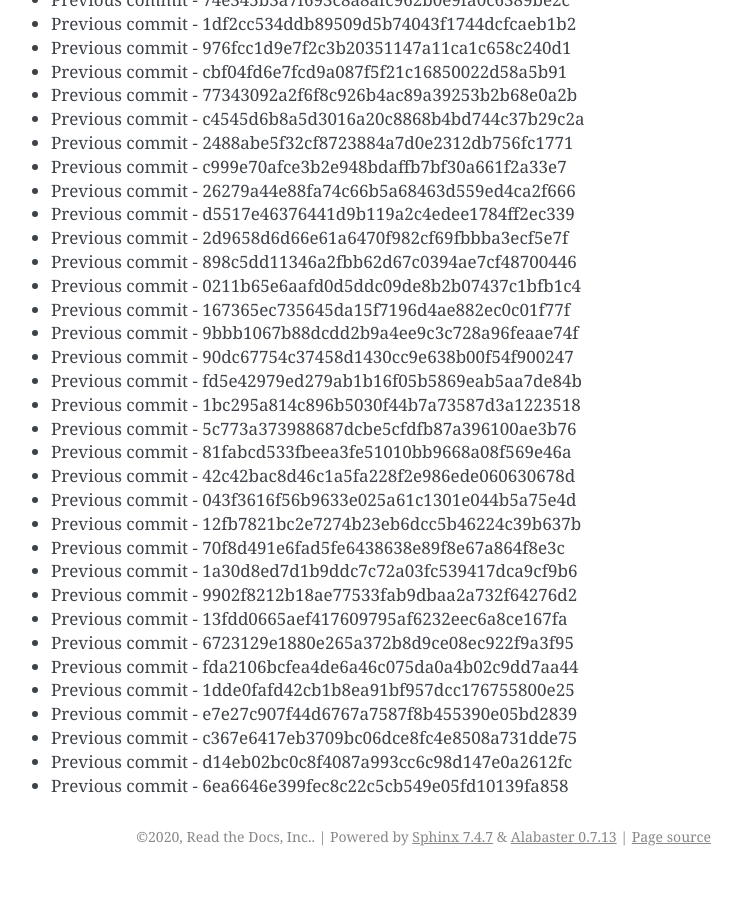
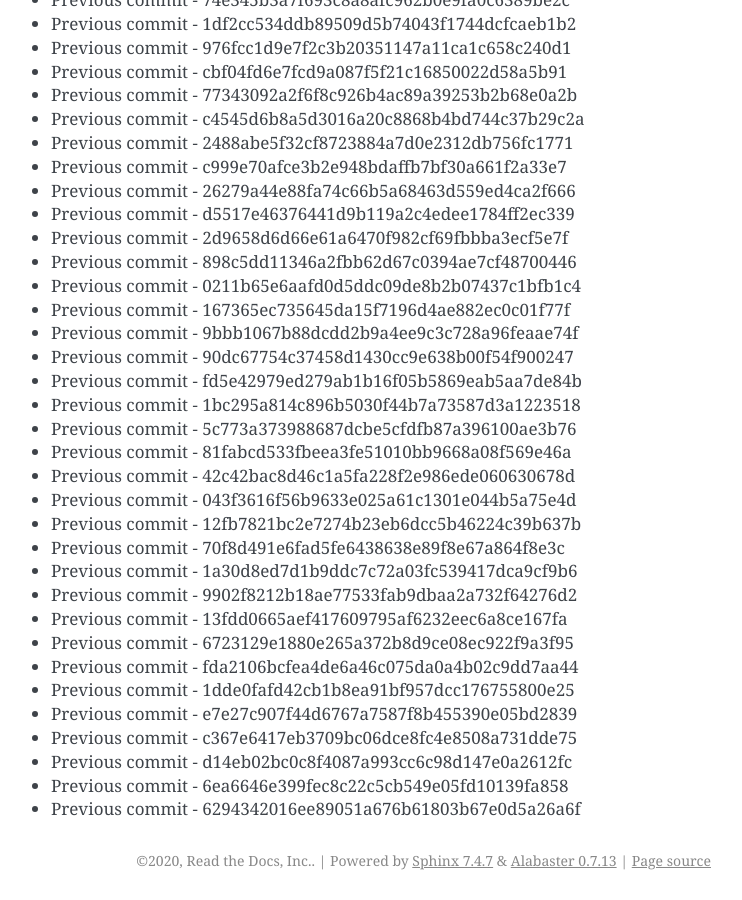
Before and after one commit to readthedocs/rtd-git-stresstest, a Sphinx documentation site: the page built from docs/updates.rst, in a window 1280 px wide and 900 px high, scrolled down 28450 px. Shown: the whole window, without its empty margins (399-1141 px from the left). Built offline with Sphinx 7.4.7, drawn with Linux system fonts in a browser that asks for light colours; before the commit the page ends 29326 px from its top, so only the background shows below that.

Commit message:
Generating commit from previous: 6294342016ee89051a676b61803b67e0d5a26a6f

```diff
--- a/docs/updates.rst
+++ b/docs/updates.rst
@@ -1227,3 +1227,4 @@ It can be tested for any performance characteristics.
 * Previous commit - c367e6417eb3709bc06dce8fc4e8508a731dde75
 * Previous commit - d14eb02bc0c8f4087a993cc6c98d147e0a2612fc
 * Previous commit - 6ea6646e399fec8c22c5cb549e05fd10139fa858
+* Previous commit - 6294342016ee89051a676b61803b67e0d5a26a6f
```
